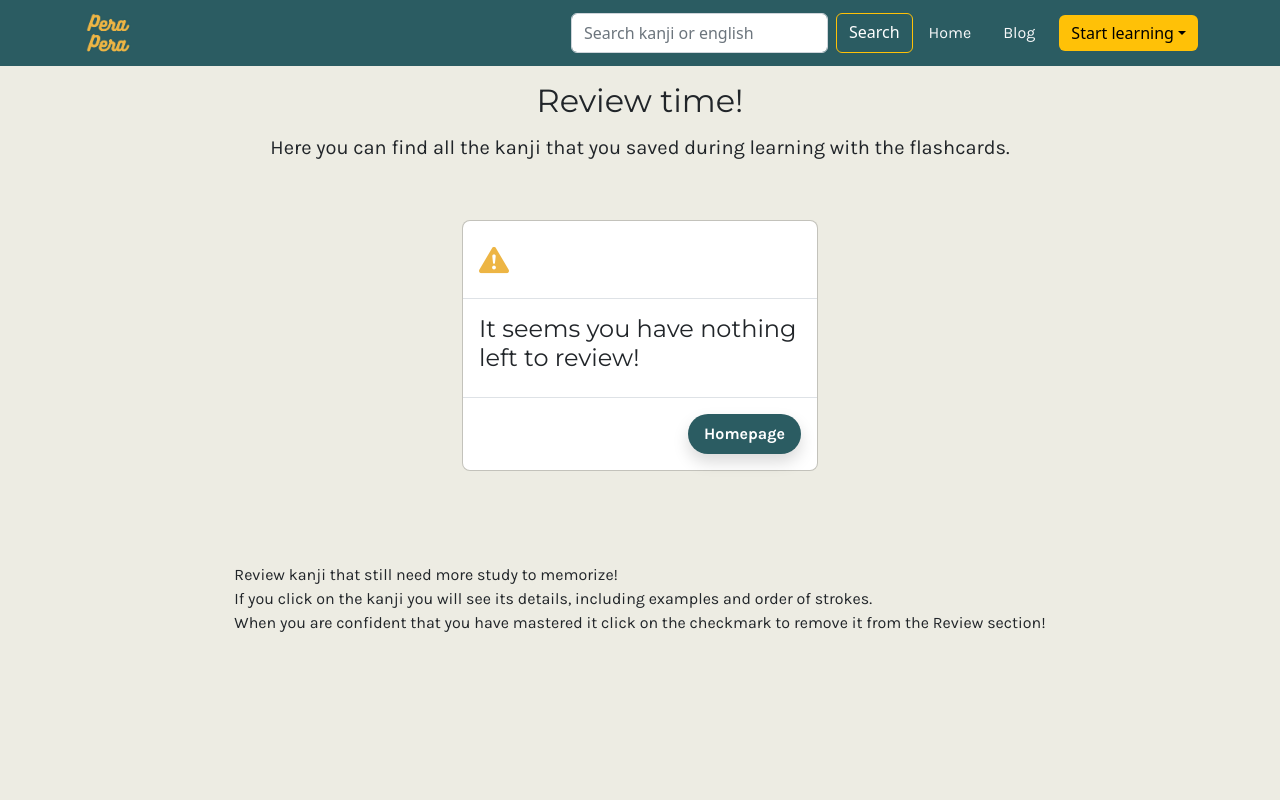
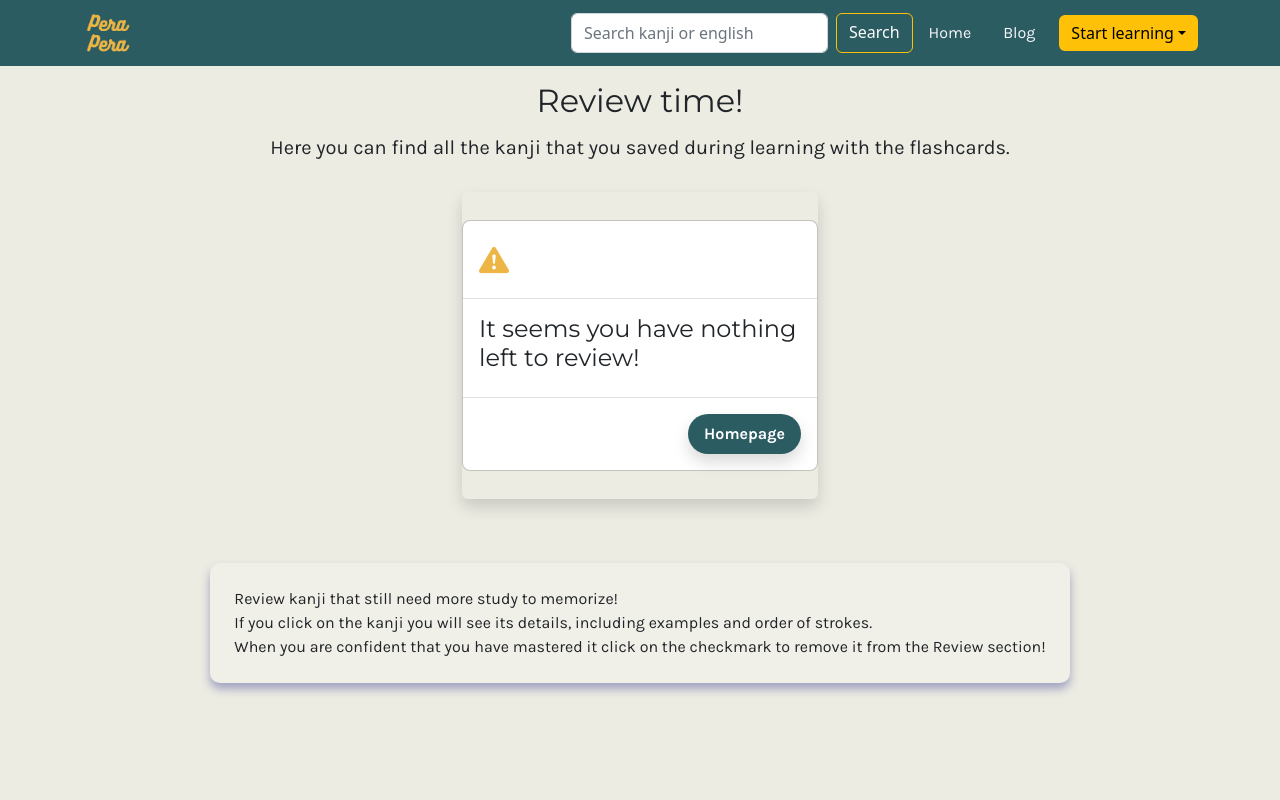
Before and after one commit to StefaniaFracasso/capstone-project, a React (Create React App) app: page /review in a window 1280 px wide. Shown: the top 800 px of the page. Built offline with nearby package versions, Linux system fonts and the light colour scheme.

Commit message:
prova card per spiegazioni

```diff
--- a/src/App.css
+++ b/src/App.css
@@ -262,3 +262,11 @@ a {
 .shadow {
   box-shadow: 0 2px 4px rgba(0, 0, 0, 0.2);
 }
+
+.functionCard {
+  background: rgba( 255, 255, 255, 0.2 );
+  box-shadow: 0 6px 10px 0 rgba( 31, 38, 135, 0.37 );
+  backdrop-filter: blur( 3px );
+  -webkit-backdrop-filter: blur( 3px );
+  border-radius: 10px;
+}
--- a/src/components/Learning/LearningPage.jsx
+++ b/src/components/Learning/LearningPage.jsx
@@ -8,10 +8,10 @@ const LearningPage = () => {
   return (
     <Container>
       <Row className="d-flex flex-column">
-        <Col>
+        <Col className="mb-3">
           <FlashCard selectedGrade={grade} />
         </Col>
-        <Col className="pt-3 px-xs-none px-md-5">
+        <Col xs={12} md={8} className=" d-flex mx-auto pt-3 functionCard mb-3">
           <p>
             Here you can study the kanji of your chosen level. By clicking on
             the card you can see the translation of the selected kanji. If you
--- a/src/components/Learning/Review.jsx
+++ b/src/components/Learning/Review.jsx
@@ -1,4 +1,4 @@
-import { Col, Container, ListGroup, Row } from "react-bootstrap";
+import { Card, Col, Container, ListGroup, Row } from "react-bootstrap";
 import { useDispatch, useSelector } from "react-redux";
 import { Link } from "react-router-dom";
 import Modal from "react-bootstrap/Modal";
@@ -26,7 +26,7 @@ const Review = () => {
       <Row className="d-flex mb-5">
         <Col xs={1} md={4}></Col>
         <Col xs={10} md={4}>
-          <ListGroup as="ol" numbered className="mt-3">
+          <ListGroup as="ol" numbered className="mt-3 shadow">
             {savedKanji.length > 0 && savedKanji ? (
               savedKanji.map((kanji) => {
                 return (
@@ -82,7 +82,7 @@ const Review = () => {
         <Col xs={1} md={4}></Col>
       </Row>
       <div className="d-flex justify-content-center mx-xs-none mx-md-5">
-        <p className="mt-3">
+        <p className="mt-3 functionCard p-4">
           Review kanji that still need more study to memorize! <br /> If
           you click on the kanji you will see its details, including examples
           and order of strokes. <br />
```
